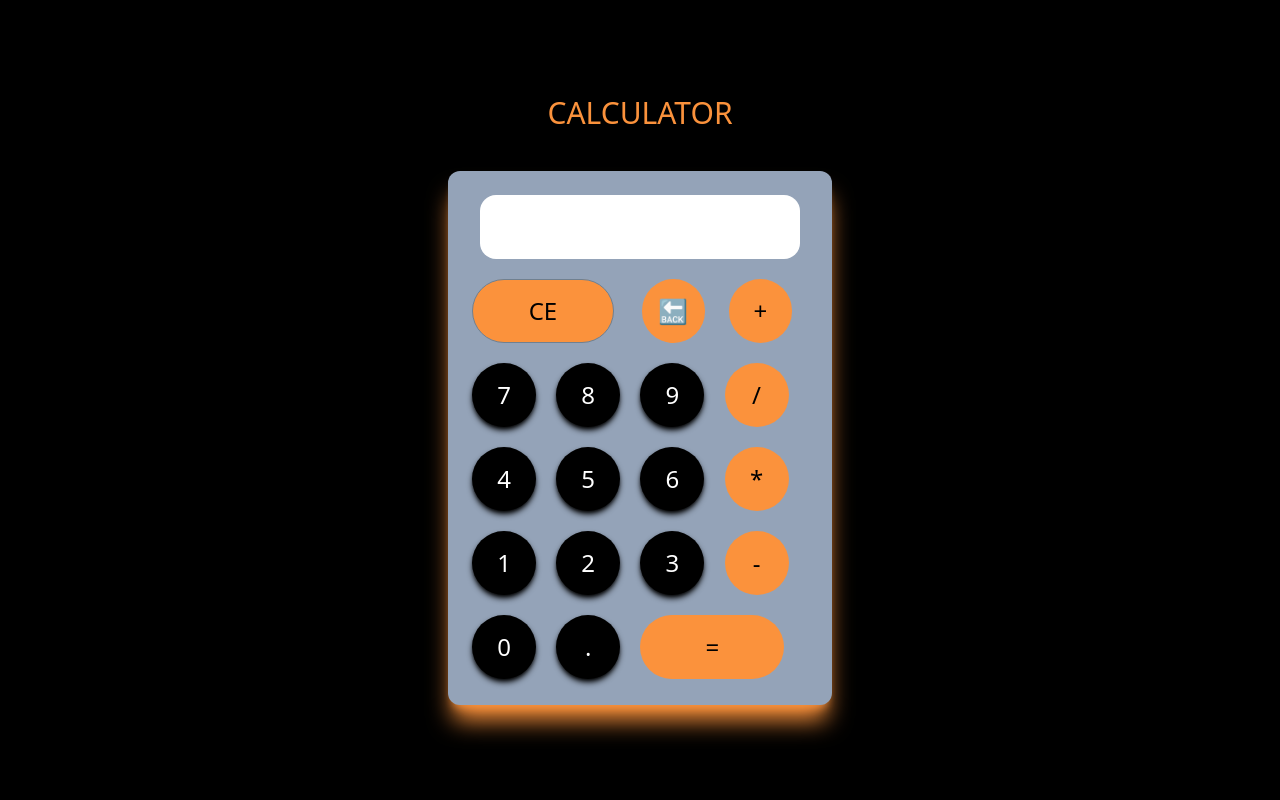
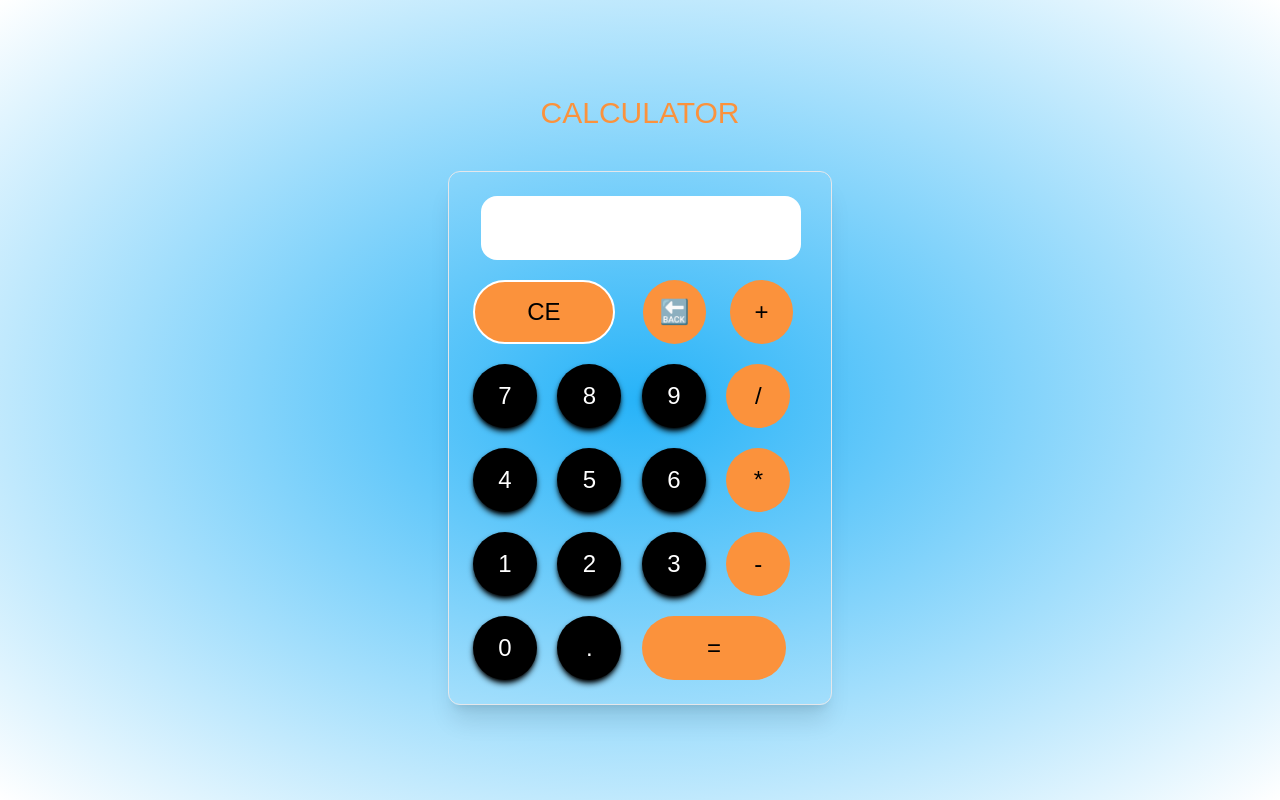
Before and after one commit to gagankj/Calculator, a plain HTML site: page index.html in a window 1280 px wide. In both pictures the pointer is over the button "CE". Drawn offline with nearby package versions, Linux system fonts and the light colour scheme.

Commit message:
Changed UI

```diff
--- a/index.html
+++ b/index.html
@@ -9,10 +9,10 @@
 </head>
 <body>
 
-    <div class="flex flex-col items-center justify-center w-screen h-screen bg-black">
+    <div id="main" class="flex flex-col items-center justify-center w-screen h-screen bg-black">
         <h1 class="text-orange-400 text-3xl">CALCULATOR</h1>
 
-        <div id="slate" class="w-96 h-2/3 mt-10 rounded-xl bg-slate-400 flex-col justify-center shadow-xl shadow-orange-400 backdrop-blur-2xl pt-6 pl-6">
+        <div id="slate" class="w-96 h-2/3 mt-10 rounded-xl border-5 border flex-col justify-center shadow-xl pt-6 pl-6">
 
             <div id="input" class="flex justify-end text-4xl pr-4 pt-2 w-80 h-16 rounded-2xl bg-white mb-5 ml-2"></div>
 
--- a/style.css
+++ b/style.css
@@ -1,39 +1,23 @@
-#add:hover{
 
-    border: 1px solid slategrey;
+body{
+    font-family: sans-serif;
 }
 #container{
     background-color: transparent;
     backdrop-filter: blur(10px);
     border: 1px solid rgb(112, 113, 114);
 }
+h1{
+    font-weight: 600;
+}
+
+button:hover{
+    border: 2px solid white;
+}
 #main{
     background: radial-gradient(rgb(39, 179, 248),white);
 }
-#divide:hover{
 
-    border: 1px solid rgb(112, 113, 114);
-}
-#minus:hover{
-
-    border: 1px solid slategrey;
-}
-#multiply:hover{
-
-    border: 1px solid slategrey;
-}
-#clear:hover{
-
-    border: 1px solid slategrey;
-}
-#back:hover{
-
-    border: 1px solid slategrey;
-}
-#equal:hover{
-
-    border: 1px solid slategrey;
-}
 
 @media screen and (max-width: 700px) {
     #slate{
```
